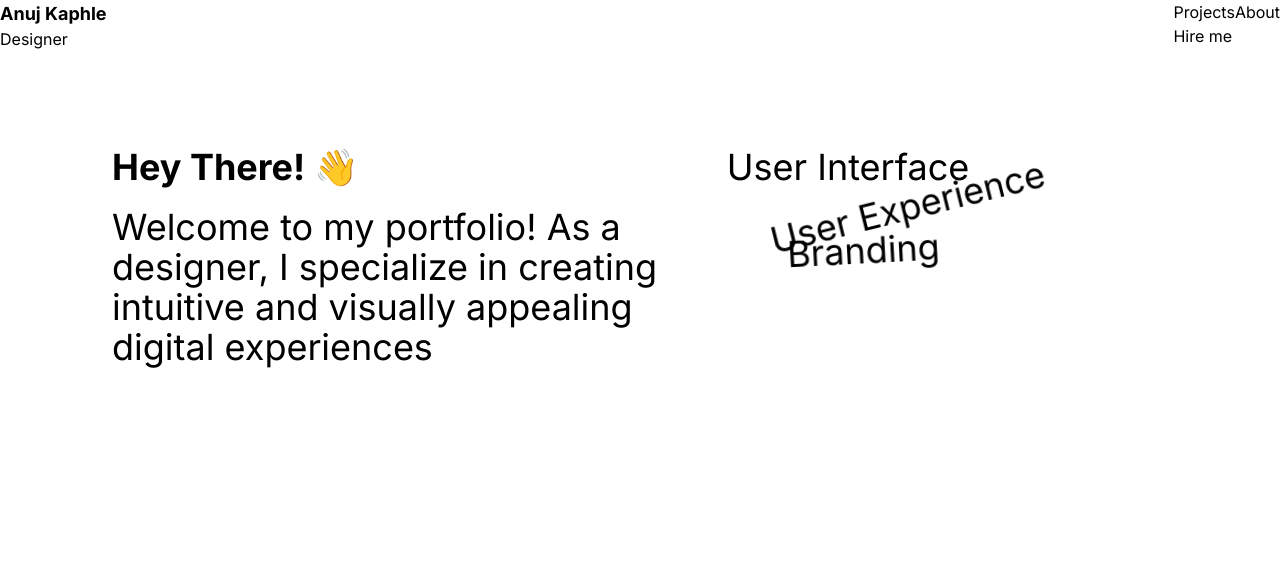
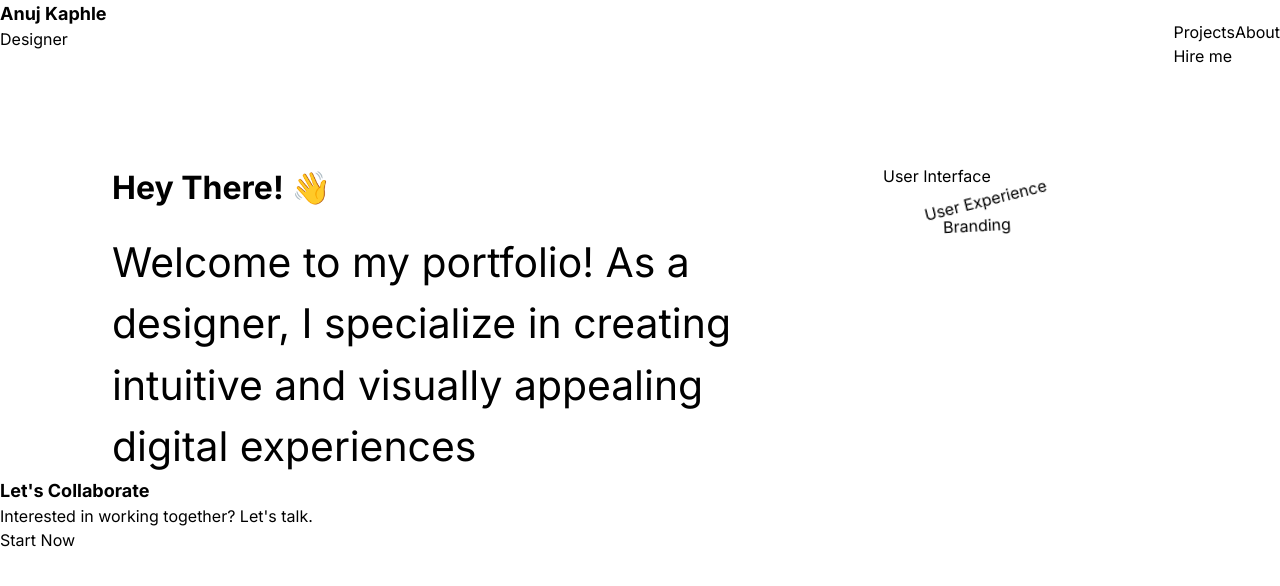
Before and after one commit to ANUJKAPHLE/Portfolio, a Next.js app: page / in a window 1280 px wide. Shown: the top 586 px of the page. Built offline with nearby package versions, Linux system fonts and the light colour scheme.

Commit message:
some changes on css

```diff
--- a/src/Components/Header/Header.jsx
+++ b/src/Components/Header/Header.jsx
@@ -6,18 +6,18 @@ const Header = () => {
     <div>
       <header className="flex justify-between pt-9 px-12 lg:px-28">
         <Link href={"/"} className="text-left">
-          <h1 className="font-bold">Anuj Kaphle</h1>
-          <p>Designer</p>
+          <h1 className="text-[28px] font-bold">Anuj Kaphle</h1>
+          <p className="text-[22px]">Designer</p>
         </Link>
 
-        <div className="hidden lg:flex justify-between gap-16 font-semibold">
-          <div className=" flex gap-16 pt-4">
+        <div className="hidden lg:flex justify-between gap-16 font-semibold text-[22px]">
+          <div className=" flex gap-16 pt-5">
             <div>Projects</div>
             <a href="/about">About</a>
           </div>
           <Button
             type="submit"
-            className="hover:bg-black hover:text-white rounded-full  "
+            className="hover:bg-black hover:text-white rounded-[42.4px] px-10 py-2 "
           >
             Hire me
           </Button>
--- a/src/Components/Profile/Profile.jsx
+++ b/src/Components/Profile/Profile.jsx
@@ -4,7 +4,7 @@ import bgImage from "@/assets/bg_Image.png";
 const Profile = () => {
   return (
     <div className="flex justify-between pt-24 px-28 mb-56 ">
-      <h1 className="text-3xl w-3/4 mt-6 mb-4">
+      <h1 className="text-[32px] w-3/4 mt-6 mb-4">
         Hello! I’m Anuj Kaphle, a UI/UX designer from Kathmandu with more than
         two years of professional experience. My work focuses on crafting
         intuitive and engaging user experiences.
--- a/src/app/page.tsx
+++ b/src/app/page.tsx
@@ -1,13 +1,15 @@
 "use client";
 import React from "react";
 import ContentStrategist from "@/Components/contentStrategist/ContentStrategist";
+import Collaborate from "@/Components/Collab/Collaborate";
 
 export default function Home() {
   return (
+    <div>
       <div className="flex pt-24 px-28 justify-between">
-      <div className="text-4xl w-7/12">
-        <p className="font-bold">Hey There! 👋</p>
-        <p className="pt-5 ">
+        <div className=" w-2/3">
+          <p className="font-bold text-[32px]">Hey There! 👋</p>
+          <p className="pt-5 text-[40.88px] ">
             Welcome to my portfolio! As a designer, I specialize in creating
             intuitive and visually appealing digital experiences
           </p>
@@ -16,5 +18,7 @@ export default function Home() {
           <ContentStrategist />
         </div>
       </div>
+      <Collaborate />
+    </div>
   );
 }
--- a/src/widgets/button/Button.jsx
+++ b/src/widgets/button/Button.jsx
@@ -5,10 +5,7 @@ const Button = (props) => {
   const { children, className, ...rest } = props;
 
   return (
-    <button
-      {...rest}
-      className={twMerge("px-7 border-2 border-black", className)}
-    >
+    <button {...rest} className={twMerge(" border-2 border-black", className)}>
       {children}
     </button>
   );
```
Also changed, not shown: src/Components/About/About.jsx (+14 -9 lines). Lines whose indentation alone changed are shown as unchanged.
